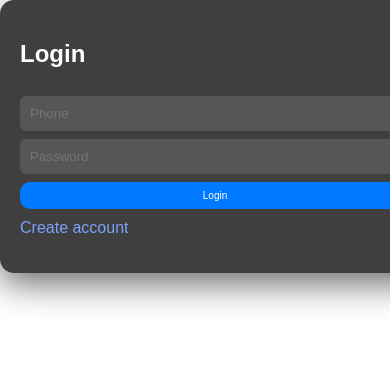
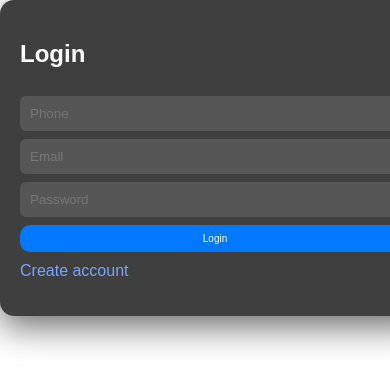
Before and after one commit to ganzapatrice-max/ai-overlay-backend, a React (Vite) app in the folder desktop-app/renderer/: page / in a window 390 px wide. Shown: the top 388 px of the page. Built offline with nearby package versions, Linux system fonts and the light colour scheme.

Commit message:
Require phone, email and password for login

```diff
--- a/desktop-app/renderer/src/components/Login.jsx
+++ b/desktop-app/renderer/src/components/Login.jsx
@@ -3,13 +3,14 @@ import { login } from "../utils/api";
 
 export default function Login({ onLogin, onSignup }) {
   const [phone, setPhone] = useState("");
+  const [email, setEmail] = useState("");
   const [password, setPassword] = useState("");
   const [loading, setLoading] = useState(false);
   const [message, setMessage] = useState("");
 
   const handleLogin = async () => {
-    if (!phone || !password) {
-      setMessage("Phone and password are required ❌");
+    if (!phone || !email || !password) {
+      setMessage("Phone, Email and Password are required ❌");
       return;
     }
 
@@ -17,7 +18,7 @@ export default function Login({ onLogin, onSignup }) {
     setMessage("");
 
     try {
-      const res = await login({ phone, password });
+      const res = await login({ phone, email, password });
       const { token, user } = res.data;
 
       if (!user.active) {
@@ -29,10 +30,9 @@ export default function Login({ onLogin, onSignup }) {
       onLogin(token);
     } catch (err) {
       console.error("Login error:", err);
-
       setMessage(
         err.response?.data?.message ||
-          "Login failed. Check your phone and password."
+        "Login failed. Check your phone, email and password."
       );
     } finally {
       setLoading(false);
@@ -48,6 +48,13 @@ export default function Login({ onLogin, onSignup }) {
         placeholder="Phone"
         value={phone}
         onChange={(e) => setPhone(e.target.value)}
+      />
+
+      <input
+        type="email"
+        placeholder="Email"
+        value={email}
+        onChange={(e) => setEmail(e.target.value)}
       />
 
       <input
```
